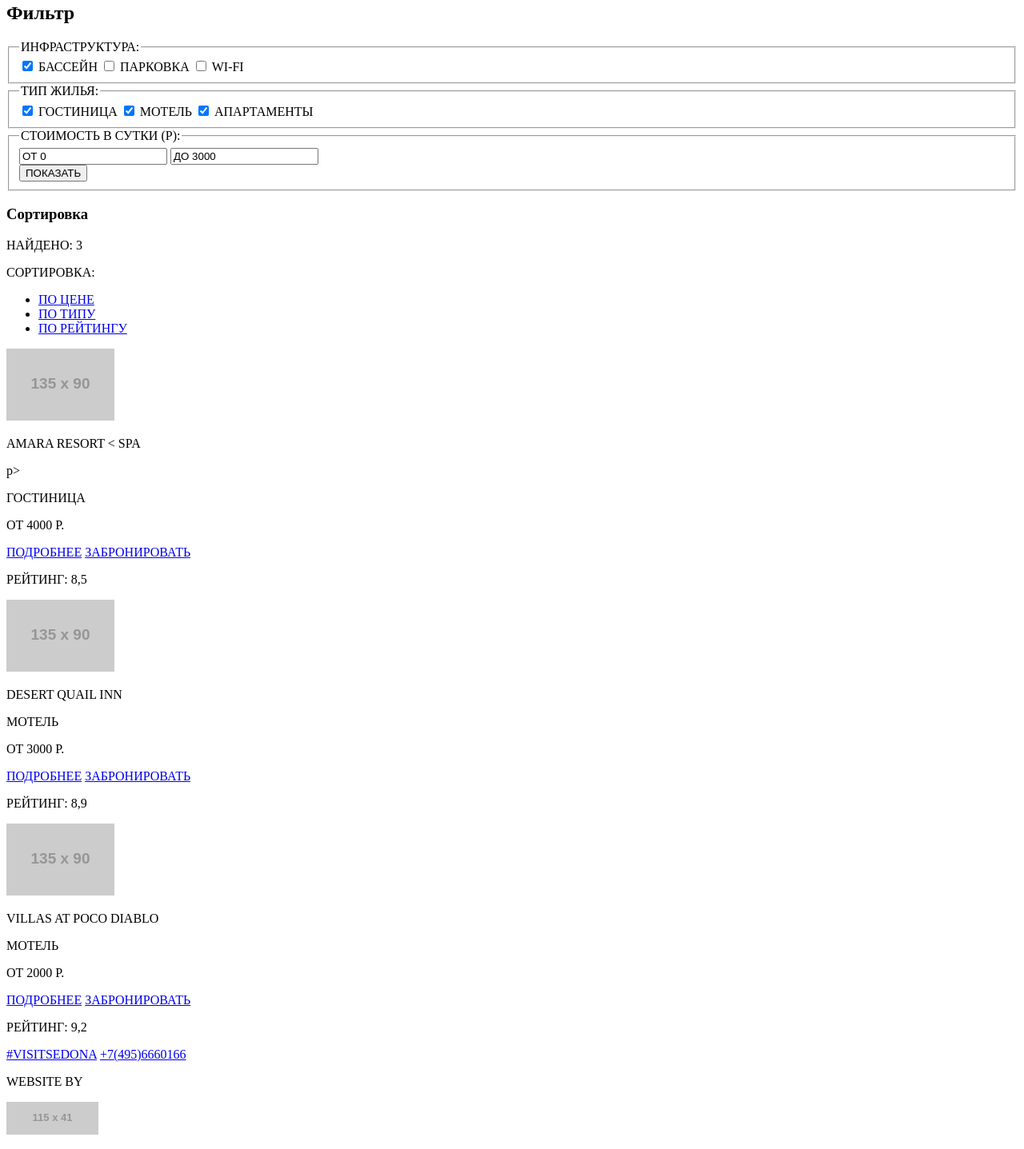
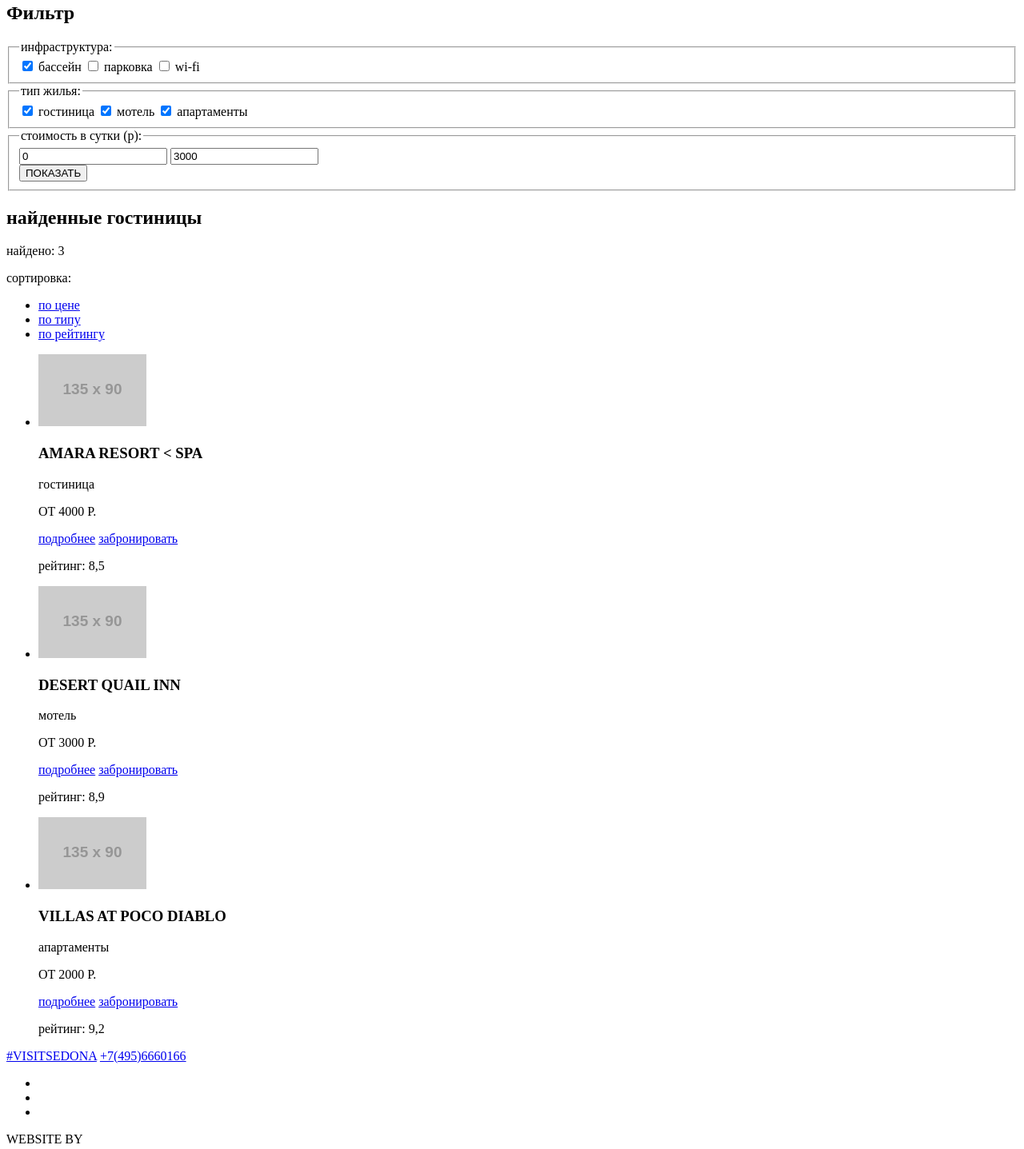
Before and after one commit to GostischevFilipp/1481087-sedona-30, a plain HTML site: page catalog.html in a window 1280 px wide. Shown: the part 131-1568 px from the top of the page at 80% size. Drawn offline with Linux system fonts and the light colour scheme; placeholder pictures from the web are drawn by us.

Commit message:
ДЗ №1 исправленное

```diff
--- a/catalog.html
+++ b/catalog.html
@@ -9,11 +9,9 @@
 
   <body>
   <header class="header">
-    <div class="logo">
       <a href="index.html">
         <img src="#" width="138" height="70" alt="Sedona">
        </a>
-    </div>
   <nav>
       <ul>
          <li><a href="#">Информация</a></li>
@@ -30,28 +28,28 @@
       <h2 class="visually-hidden">Фильтр</h2>
       <form action="https://echo.htmlacademy.ru/" method="get">
       <fieldset>
-      <legend>ИНФРАСТРУКТУРА:</legend>
+      <legend>инфраструктура:</legend>
         <input type="checkbox" name="pool" id="pool" checked>
-        <label for="pool">БАССЕЙН</label>
+        <label for="pool">бассейн</label>
         <input type="checkbox" name="parking" id="parking">
-        <label for="parking">ПАРКОВКА</label>
+        <label for="parking">парковка</label>
         <input type="checkbox" name="WI-FI" id="WI-FI">
-        <label for="WI-FI">WI-FI</label>
+        <label for="WI-FI">wi-fi</label>
       </fieldset>
       <fieldset>
-      <legend>ТИП ЖИЛЬЯ:</legend>
+      <legend>тип жилья:</legend>
         <input type="checkbox" name="hotel" id="hotel" checked>
-        <label for="hotel">ГОСТИНИЦА</label>
+        <label for="hotel">гостиница</label>
         <input type="checkbox" name="motel" id="motel" checked>
-        <label for="motel">МОТЕЛЬ</label>
+        <label for="motel">мотель</label>
         <input type="checkbox" name="apartments" id="apartments" checked>
-        <label for="apartments">АПАРТАМЕНТЫ</label>
+        <label for="apartments">апартаменты</label>
       </fieldset>
       <fieldset>
-      <legend>СТОИМОСТЬ В СУТКИ (Р):</legend>
+      <legend>стоимость в сутки (р):</legend>
         <div>
-        <input type="text" value="ОТ 0">
-        <input type="text" value="ДО 3000 ">
+          <input type="number" value="0">
+          <input type="number" value="3000">
         </div>
         <div class="controls"></div>
         <input class="btn-form" type="submit" value="ПОКАЗАТЬ">
@@ -61,73 +59,67 @@
 
 
     <section>
-      <h3 class="visually-hidden">Сортировка</h3>
-      <p>НАЙДЕНО: 3</p>
-      <p>СОРТИРОВКА:</p>
+      <h2 class="visually-hidden">найденные гостиницы</h2>
+      <p>найдено: 3</p>
+      <p>сортировка:</p>
       <ul>
         <li>
-          <a href="#">ПО ЦЕНЕ</a>
+          <a href="#">по цене</a>
         </li>
         <li>
-          <a href="#">ПО ТИПУ</a>
+          <a href="#">по типу</a>
         </li>
         <li>
-          <a href="#">ПО РЕЙТИНГУ</a>
+          <a href="#">по рейтингу</a>
         </li>
       </ul>
       <div>
         <a href="#" class="up"></a>
         <a href="#" class="down"></a>
       </div>
-    </section>
 
-
-    <div>
+      <ul>
+      <li>
         <img src="https://via.placeholder.com/135x90" alt="AMARA RESORT & SPA">
-      <div>
-        <p>AMARA RESORT &lt; SPA</p>p>
-        <p>ГОСТИНИЦА</p>
+        <h3>AMARA RESORT &lt; SPA</h3>
+        <p>гостиница</p>
         <p>ОТ 4000 Р.</p>
         <div>
-          <a href="#">ПОДРОБНЕЕ</a>
-          <a href="#">ЗАБРОНИРОВАТЬ</a>
-        </div>
+          <a href="#">подробнее</a>
+          <a href="#">забронировать</a>
         </div>
         <div>
-        <p>РЕЙТИНГ: 8,5</p>
+        <p>рейтинг: 8,5</p>
         </div>
+       </li>
+       <li>
+        <img src="https://via.placeholder.com/135x90" alt="DESERT QUAIL INN">
+        <h3>DESERT QUAIL INN</h3>
+        <p>мотель</p>
+        <p>ОТ 3000 Р.</p>
+        <div>
+          <a href="#">подробнее</a>
+          <a href="#">забронировать</a>
         </div>
         <div>
-     <img src="https://via.placeholder.com/135x90" alt="DESERT QUAIL INN">
+        <p>рейтинг: 8,9</p>
+        </div>
+       </li>
+       <li>
+        <img src="https://via.placeholder.com/135x90" alt="VILLAS AT POCO DIABLO">
+        <h3>VILLAS AT POCO DIABLO</h3>
+        <p>апартаменты</p>
+        <p>ОТ 2000 Р.</p>
         <div>
-        <p>DESERT QUAIL INN</p>
-        <p>МОТЕЛЬ</p>
-        <p>ОТ 3000 Р.</p>
-        <div>
-          <a href="#">ПОДРОБНЕЕ</a>
-          <a href="#">ЗАБРОНИРОВАТЬ</a>
-        </div>
+          <a href="#">подробнее</a>
+          <a href="#">забронировать</a>
         </div>
         <div>
-        <p>РЕЙТИНГ: 8,9</p>
+        <p>рейтинг: 9,2</p>
         </div>
-    </div>
-    <div>
-     <img src="https://via.placeholder.com/135x90" alt="VILLAS AT POCO DIABLO">
-      <div>
-        <p>VILLAS AT POCO DIABLO</p>
-        <p>МОТЕЛЬ</p>
-        <p>ОТ 2000 Р.</p>
-        <div>
-          <a href="#">ПОДРОБНЕЕ</a>
-          <a href="#">ЗАБРОНИРОВАТЬ</a>
-        </div>
-      </div>
-      <div>
-        <p>РЕЙТИНГ: 9,2</p>
-      </div>
-    </div>
-
+       </li>
+      </ul>
+   </section>
 </main>
 
 
@@ -137,9 +129,17 @@
       <a href="tel:+74956660166">+7(495)6660166</a>
     </div>
     <div>
+     <ul>
+      <li>
         <a href="#" class="twitter'"></a>
+       </li>
+       <li>
         <a href="#" class="facebook"></a>
+       </li>
+       <li>
         <a href="#" class="youtube"></a>
+       </li>
+     </ul>
     </div>
     <div>
      <p>WEBSITE BY</p>
```
Also changed, not shown: index.html (+63 -60 lines). Lines whose indentation alone changed are shown as unchanged.
